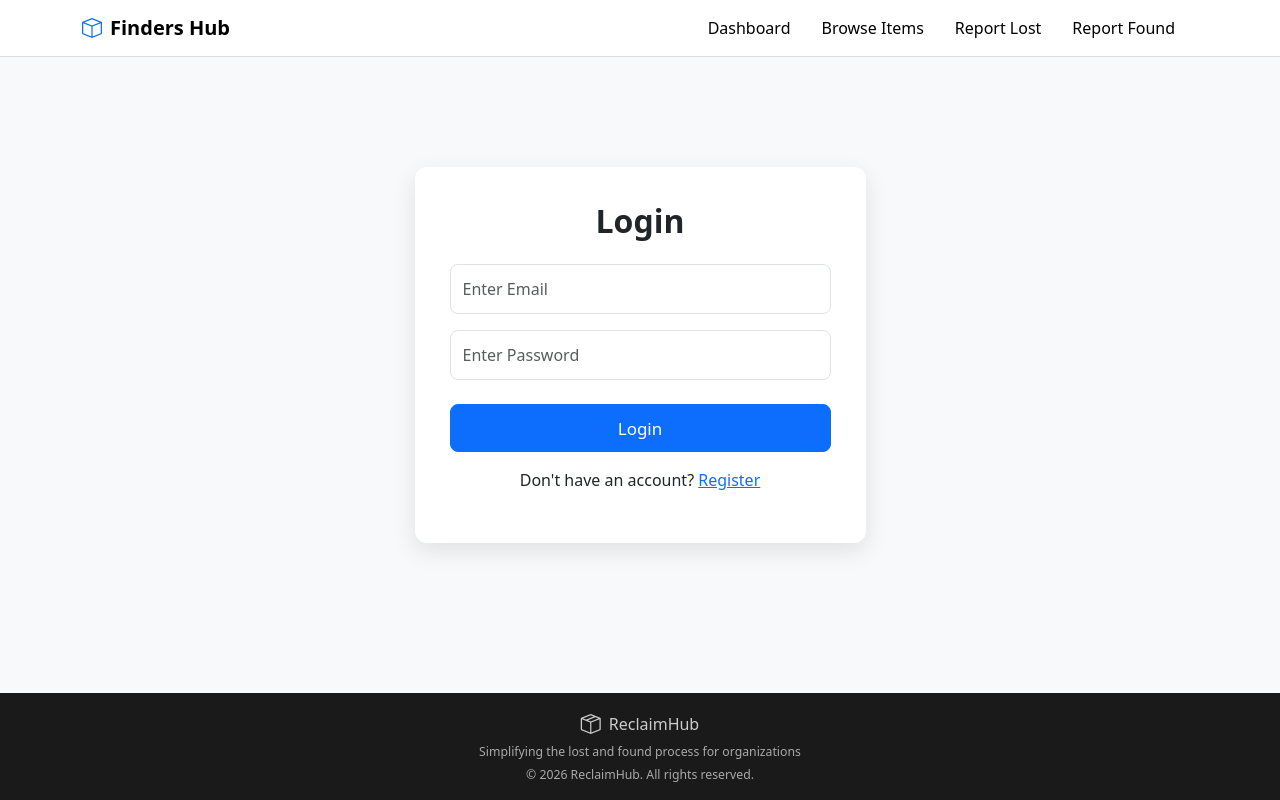
After one commit to Prashant0517/Finders-Hub, a Flask app: page /login in a window 1280 px wide. The commit adds this page. Run offline with Flask 3, Linux system fonts and the light colour scheme.

Commit message:
frontend updata

```diff
--- a/app.py
+++ b/app.py
@@ -1,3 +1,5 @@
+import sqlite3 as sq
+
 from flask import *
 app = Flask(__name__)
 @app.route('/')
@@ -7,6 +9,14 @@ def index():
 @app.route('/dashboard')
 def dashboard():
     return render_template("dashboard.html")
+
+@app.route('/register')
+def register():
+    return render_template("register.html")
+
+@app.route('/login')
+def login():
+    return render_template("login.html")
 
 @app.route('/browse_item')
 def browse_item():
@@ -22,4 +32,4 @@ def report_found():
 
 
 if __name__== "__main__" :
-    app.run(debug=True)
+    app.run(debug=True , port="1234")
--- /dev/null
+++ b/database.py
@@ -0,0 +1,6 @@
+import sqlite3 as sq
+con= sq.connect("mydata1.db")
+c=con.cursor()
+c.execute("create table student(id INTEGER PRIMARY KEY AUTOINCREMENT,fullname varchar(100),mail varchar(50),pass varchar(20),contact integer(10)")
+con.commit()
+con.close()
--- /dev/null
+++ b/static/css/login.css
@@ -0,0 +1,67 @@
+/* Reset */
+
+*{
+    margin:0;
+    padding:0;
+    box-sizing:border-box;
+}
+
+html,
+body{
+    height:100%;
+}
+
+/* Page Layout */
+
+body{
+    display:flex;
+    flex-direction:column;
+    min-height:100vh;
+    background:#f8f9fa;
+}
+
+/* Center Content */
+
+.login-page{
+    flex:1;
+    display:flex;
+    justify-content:center;
+    align-items:center;
+    padding:40px 20px;
+}
+
+/* Login Card */
+
+.login-card{
+    background:#ffffff;
+    padding:35px;
+    border-radius:12px;
+    box-shadow:0 8px 25px rgba(0,0,0,.1);
+}
+
+/* Heading */
+
+.login-card h2{
+    font-weight:700;
+}
+
+/* Inputs */
+
+.form-control{
+    height:50px;
+    border-radius:8px;
+}
+
+/* Button */
+
+.btn{
+    height:48px;
+    border-radius:8px;
+    font-size:17px;
+}
+
+/* Footer */
+
+footer{
+    margin-top:auto;
+}
--- a/templates/browse_item.html
+++ b/templates/browse_item.html
@@ -7,7 +7,7 @@
     <script src="https://cdn.jsdelivr.net/npm/bootstrap@5.3.0/dist/js/bootstrap.bundle.min.js"></script>
     <link href="https://cdn.jsdelivr.net/npm/bootstrap-icons@1.10.5/font/bootstrap-icons.css" rel="stylesheet">
     <!--    external css file-->
-    <link href="{{url_for('static',filename='css/nav.css')}}">
+    <link rel="stylesheet" href="{{url_for('static',filename='css/nav.css')}}">
     <link rel="stylesheet" href="{{ url_for('static', filename='css/foot.css') }}">
 </head>
 <body>
--- a/templates/dashboard.html
+++ b/templates/dashboard.html
@@ -22,8 +22,8 @@
             A centralized platform for reporting and recovering lost items within your organization
         </p>
         <div class="d-flex flex-column flex-md-row justify-content-center gap-2 mt-4">
-            <button class="btn btn-dark px-4">Get Started</button>
-            <button class="btn btn-light px-4">Login</button>
+            <a href="{{ url_for('register') }}" class="btn btn-dark px-4"> Get Started </a>
+            <a href="{{ url_for('login') }}" class="btn btn-outline-dark px-4">Login</a>
         </div>
     </div>
 
--- a/templates/index.html
+++ b/templates/index.html
@@ -21,8 +21,8 @@
             A centralized platform for reporting and recovering lost items within your organization
         </p>
         <div class="d-flex flex-column flex-md-row justify-content-center gap-2 mt-4">
-            <button class="btn btn-dark px-4">Get Started</button>
-            <button class="btn btn-light px-4">Login</button>
+            <a href="{{ url_for('register') }}" class="btn btn-dark px-4"> Get Started </a>
+            <a href="{{ url_for('login') }}" class="btn btn-outline-dark px-4">Login</a>
         </div>
     </div>
 
--- /dev/null
+++ b/templates/login.html
@@ -0,0 +1,63 @@
+<!DOCTYPE html>
+<html lang="en">
+<head>
+    <meta charset="UTF-8">
+    <title>login</title>
+    <link href="https://cdn.jsdelivr.net/npm/bootstrap@5.3.0/dist/css/bootstrap.min.css" rel="stylesheet">
+    <script src="https://cdn.jsdelivr.net/npm/bootstrap@5.3.0/dist/js/bootstrap.bundle.min.js"></script>
+    <link href="https://cdn.jsdelivr.net/npm/bootstrap-icons@1.10.5/font/bootstrap-icons.css" rel="stylesheet">
+    <!--    external css file-->
+    <link rel="stylesheet" href="{{url_for('static',filename='css/nav.css')}}">
+    <link rel="stylesheet" href="{{ url_for('static', filename='css/foot.css') }}">
+</head>
+<body>
+    <!DOCTYPE html>
+<html lang="en">
+<head>
+    <meta charset="UTF-8">
+    <title>Login</title>
+    <link href="https://cdn.jsdelivr.net/npm/bootstrap@5.3.0/dist/css/bootstrap.min.css" rel="stylesheet">
+    <!--    external css file-->
+    <link rel="stylesheet" href="{{ url_for('static', filename='css/nav.css') }}">
+    <link rel="stylesheet" href="{{ url_for('static', filename='css/login.css') }}">
+    <link rel="stylesheet" href="{{ url_for('static', filename='css/foot.css') }}">
+    <link rel="stylesheet" href="{{ url_for('static', filename='css/login.css') }}">
+</head>
+
+<body>
+    {% include "nav.html" %}
+    <main class="login-page">
+        <div class="container">
+            <div class="row justify-content-center">
+                <div class="col-md-6 col-lg-5">
+                    <div class="login-card">
+                        <h2 class="text-center mb-4">Login</h2>
+                        <form action="/logincheck" method="post">
+                            <input
+                                type="email"
+                                class="form-control mb-3"
+                                name="mail"
+                                placeholder="Enter Email">
+                            <input
+                                type="password"
+                                class="form-control mb-4"
+                                name="pass"
+                                placeholder="Enter Password">
+                            <button class="btn btn-primary w-100">
+                                Login
+                            </button>
+                            <p class="text-center mt-3">
+                                Don't have an account?
+                                <a href="{{ url_for('register') }}">Register</a>
+                            </p>
+                        </form>
+                    </div>
+                </div>
+            </div>
+        </div>
+    </main>
+    {% include "foot.html" %}
+</body>
+</html>
+</body>
+</html>
--- a/templates/report_found.html
+++ b/templates/report_found.html
@@ -7,7 +7,8 @@
     <script src="https://cdn.jsdelivr.net/npm/bootstrap@5.3.0/dist/js/bootstrap.bundle.min.js"></script>
     <link href="https://cdn.jsdelivr.net/npm/bootstrap-icons@1.10.5/font/bootstrap-icons.css" rel="stylesheet">
     <!--    external css file-->
-    <link href="{{url_for('static',filename='css/nav.css')}}">
+    <link rel="stylesheet" href="{{url_for('static',filename='css/nav.css')}}">
+    <link rel="stylesheet" href="{{url_for('static',filename='css/report_lost.css')}}">
     <link rel="stylesheet" href="{{ url_for('static', filename='css/foot.css') }}">
 </head>
 <body>
--- a/templates/report_lost.html
+++ b/templates/report_lost.html
@@ -7,8 +7,8 @@
     <script src="https://cdn.jsdelivr.net/npm/bootstrap@5.3.0/dist/js/bootstrap.bundle.min.js"></script>
     <link href="https://cdn.jsdelivr.net/npm/bootstrap-icons@1.10.5/font/bootstrap-icons.css" rel="stylesheet">
     <!--    external css file-->
-    <link href="{{url_for('static',filename='css/nav.css')}}">
-    <link href="{{url_for('static',filename='css/report_lost.css')}}">
+    <link rel="stylesheet" href="{{url_for('static',filename='css/nav.css')}}">
+    <link rel="stylesheet" href="{{url_for('static',filename='css/report_lost.css')}}">
     <link rel="stylesheet" href="{{ url_for('static', filename='css/foot.css') }}">
 </head>
 <body>
```
Also changed, not shown: static/css/register.css (added, +50 -0 lines), templates/register.html (added, +37 -0 lines).
